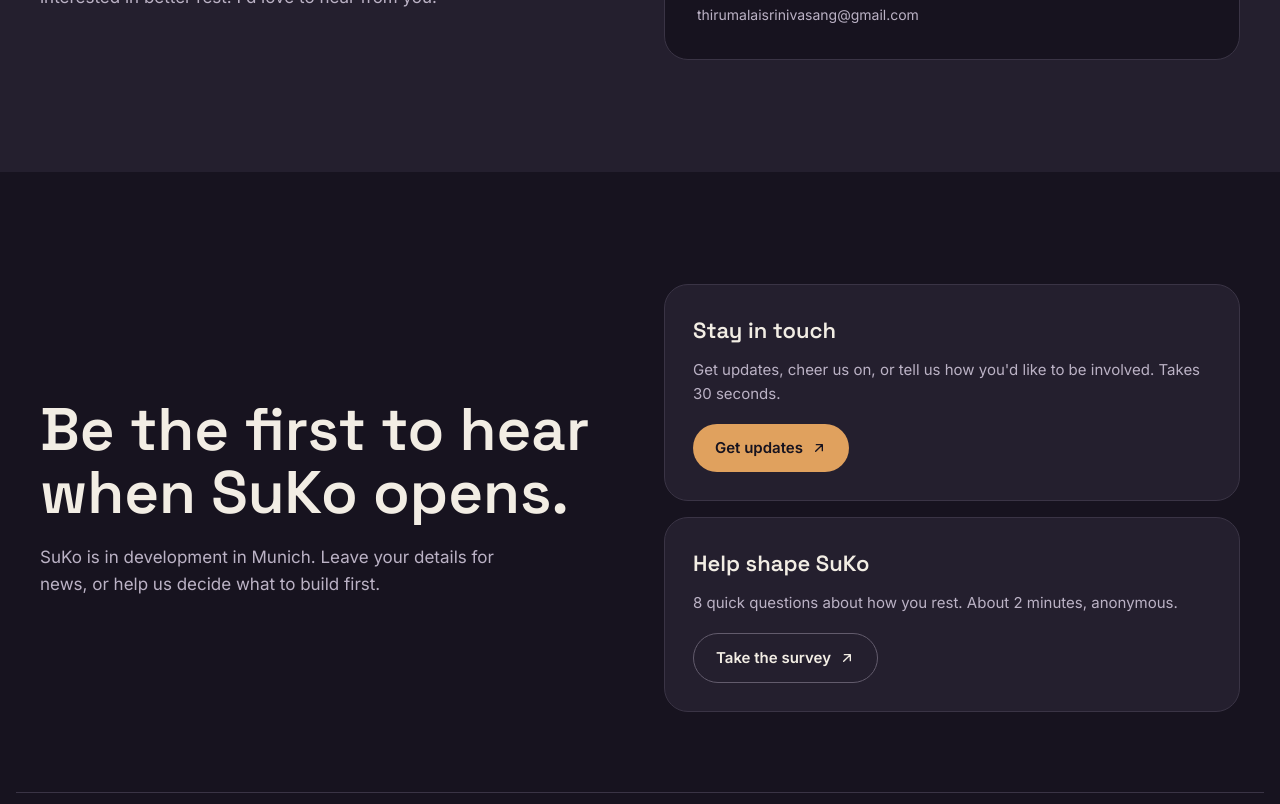
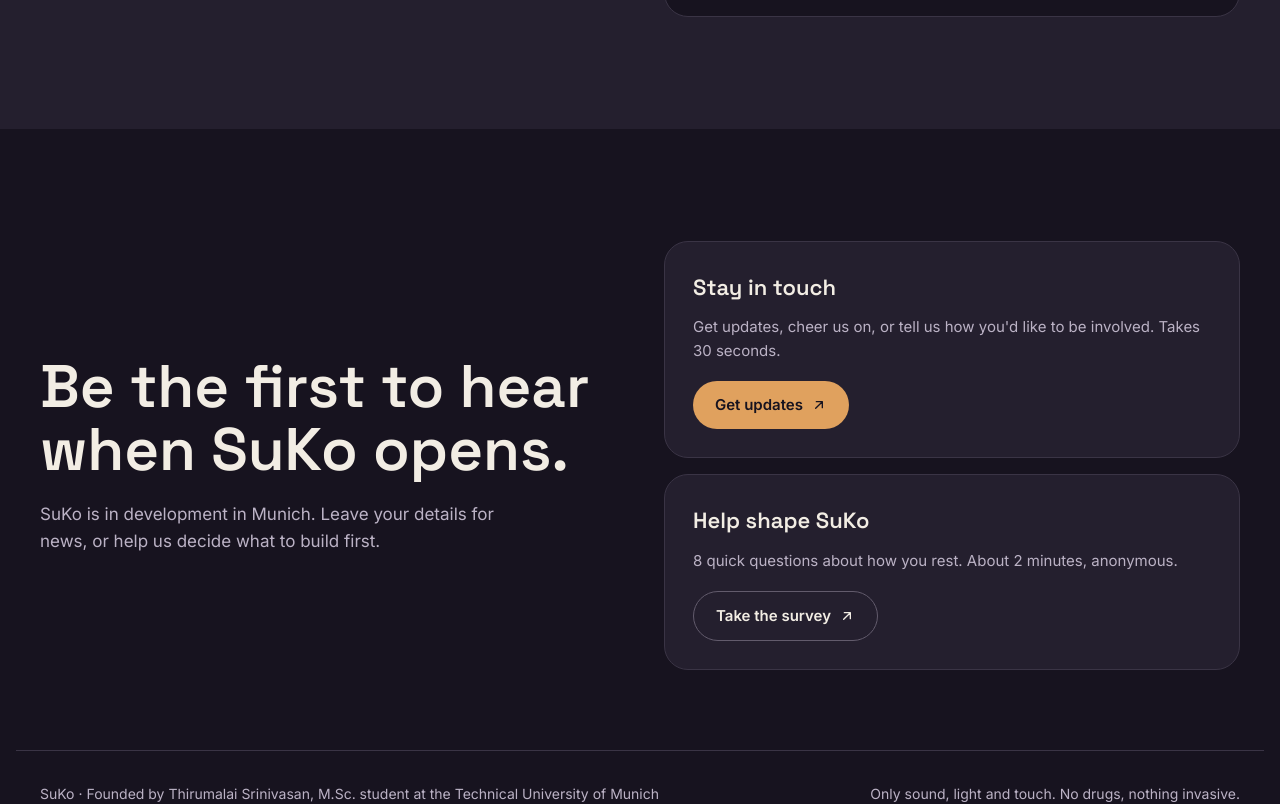
Before and after one commit to Thiru-G/SuKo, a plain HTML site: page index.html in a window 1280 px wide. Shown: the part 6100-6904 px from the top of the page. Drawn offline with Linux system fonts and the light colour scheme.

Commit message:
Remove duplicate email text under founder buttons
Co-Authored-By: Claude Opus 5.5 <noreply@anthropic.com>

```diff
--- a/index.html
+++ b/index.html
@@ -268,7 +268,6 @@ a{color:#E0A15E}a:hover{color:#F6E3CC}
 <a href="mailto:thirumalaisrinivasang@gmail.com?subject=SuKo" class="js-email" data-email="thirumalaisrinivasang@gmail.com" style="border: 1px solid #625B6C; color: #F2EDE4; text-decoration: none; padding: 0 20px; min-height: 48px; display: inline-flex; align-items: center; gap: 8px; border-radius: 999px; font-weight: 600; font-size: 15px"><svg aria-hidden="true" width="18" height="18" viewBox="0 0 24 24" fill="none" stroke="currentColor" stroke-width="2" stroke-linecap="round" stroke-linejoin="round"><rect x="3" y="5" width="18" height="14" rx="2"></rect><path d="M3 7l9 6 9-6"></path></svg><span class="js-email-label">Email</span></a>
 <a href="tel:+4915510475711" style="border: 1px solid #625B6C; color: #F2EDE4; text-decoration: none; padding: 0 20px; min-height: 48px; display: inline-flex; align-items: center; gap: 8px; border-radius: 999px; font-weight: 600; font-size: 15px"><svg aria-hidden="true" width="18" height="18" viewBox="0 0 24 24" fill="none" stroke="currentColor" stroke-width="2" stroke-linecap="round" stroke-linejoin="round"><path d="M22 16.9v3a2 2 0 0 1-2.2 2 19.8 19.8 0 0 1-8.6-3.1 19.5 19.5 0 0 1-6-6A19.8 19.8 0 0 1 2.1 4.2 2 2 0 0 1 4.1 2h3a2 2 0 0 1 2 1.7c.1.9.4 1.8.7 2.7a2 2 0 0 1-.5 2.1L8 9.8a16 16 0 0 0 6 6l1.3-1.3a2 2 0 0 1 2.1-.4c.9.3 1.8.6 2.7.7a2 2 0 0 1 1.7 2z"></path></svg>+49 155 10475711</a>
 </div>
-<p style="margin: 0; font-size: 14px; color: #BBB2C5">thirumalaisrinivasang@gmail.com</p>
 </div>
 </div>
 </section>
```
